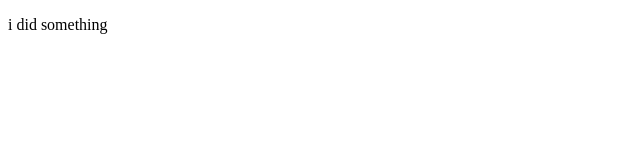
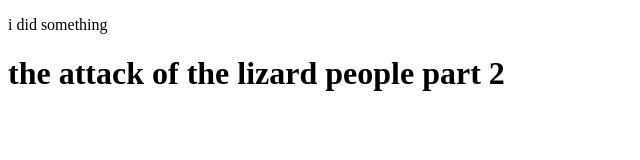
Before and after one commit to RominaLub/teamwork2, a plain HTML site: page index.html in a window 1280 px wide. Shown: the whole page, without its empty margins (0-640 px from the left). Drawn offline with Linux system fonts and the light colour scheme.

Commit message:
lizards part2

```diff
--- a/index.html
+++ b/index.html
@@ -8,5 +8,6 @@
 </head>
 <body>
     <p>i did something</p>
+    <h1>the attack of the lizard people part 2</h1>
 </body>
 </html>
```
